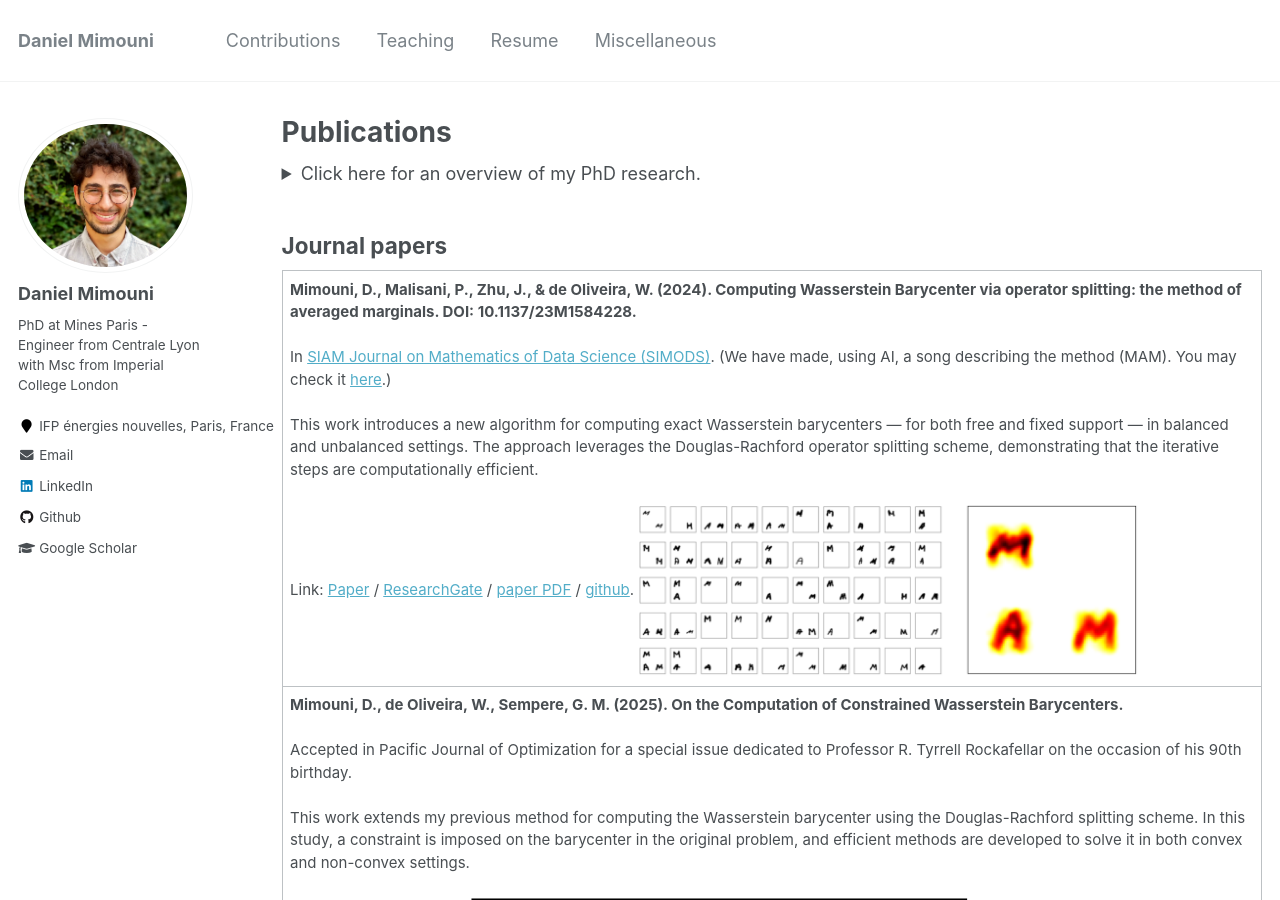
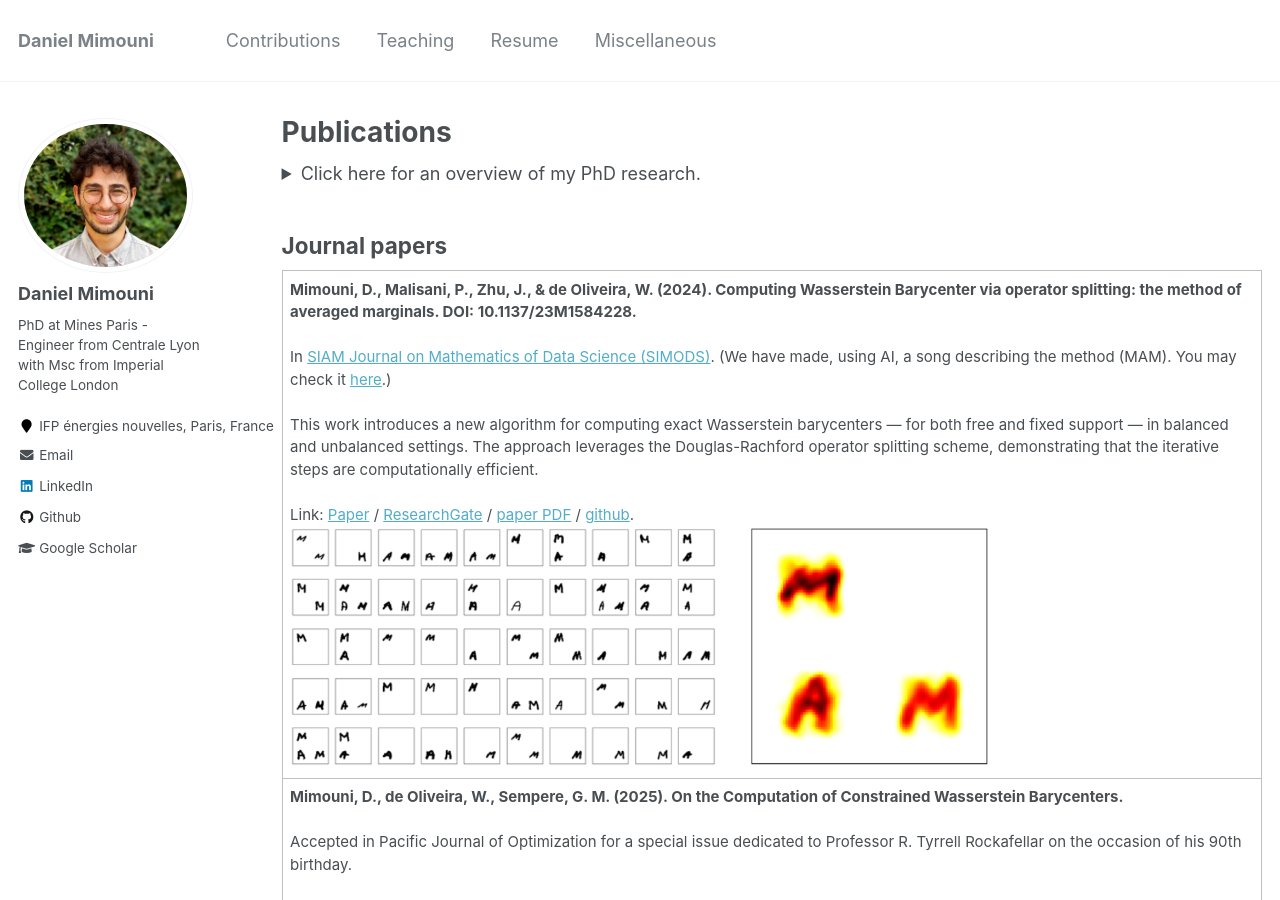
Before and after one commit to dan-mim/dan-mim.github.io, a Jekyll site: the page built from _pages/publications.md, in a window 1280 px wide and 900 px high. Built offline with Jekyll 4.4.1, drawn with Linux system fonts in a browser that asks for light colours.

Commit message:
Update publications.md

```diff
--- a/_pages/publications.md
+++ b/_pages/publications.md
@@ -34,7 +34,7 @@
       In <a href="https://epubs.siam.org/doi/abs/10.1137/23M1584228">SIAM Journal on Mathematics of Data Science (SIMODS)</a>. (We have made, using AI, a song describing the method (MAM). You may check it <a href="/files/MAM.mp3">here</a>.)<br><br>
       This work introduces a new algorithm for computing exact Wasserstein barycenters — for both free and fixed support — in balanced and unbalanced settings. The approach leverages the Douglas-Rachford operator splitting scheme, demonstrating that the iterative steps are computationally efficient. <br><br>
       Link: <a href="https://epubs.siam.org/doi/abs/10.1137/23M1584228">Paper</a> / <a href="https://www.researchgate.net/publication/373838665_Computing_Wasserstein_Barycenter_via_operator_splitting_the_method_of_averaged_marginals">ResearchGate</a> / <a href="/files/Computing_Wasserstein_Barycenters_via_operator_splitting.pdf">paper PDF</a> / <a href="https://github.com/dan-mim/Computing-Wasserstein-Barycenters-MAM">github</a>.
-      <img src="/files/MAM.PNG" alt="plot" width="500"/>
+      <img src="/files/MAM.PNG" alt="plot" width="700"/>
 
     </td>
   </tr>
@@ -46,7 +46,7 @@
       Accepted in Pacific Journal of Optimization for a special issue dedicated to Professor R. Tyrrell Rockafellar on the occasion of his 90th birthday.<br><br>
       This work extends my previous method for computing the Wasserstein barycenter using the Douglas-Rachford splitting scheme. In this study, a constraint is imposed on the barycenter in the original problem, and efficient methods are developed to solve it in both convex and non-convex settings.<br><br>
       Link: <a href="/files/constrained_Wasserstein.pdf">paper PDF</a> / <a href="https://github.com/dan-mim/Constrained-Optimal-Transport">github</a>.
-      <img src="/files/mamGAN.PNG" alt="plot" width="500"/>
+      <img src="/files/mamGAN.PNG" alt="plot" width="700"/>
     </td>
   </tr>
 
@@ -56,7 +56,7 @@
       Submitted to <a href="https://link.springer.com/journal/10479">Annals of Operations Research</a>.<br><br>
       The method, based on the nested distance, proposed by Kovacevic and Pichler is the most accurate for reducing scenario trees, but its slow execution has limited its practical use. In this work, we show that the method can be significantly accelerated by reformulating one of its steps as an optimal transport problem, solvable with state-of-the-art algorithms. The resulting algorithm is nearly ten times faster, making it suitable for industrial applications.<br><br>
       Link: <a href="https://www.researchgate.net/publication/">website</a> / <a href="/files/reduction_tree.pdf">paper PDF</a> / <a href="https://github.com/dan-mim/Nested_tree_reduction">github</a>, <a href="https://github.com/dan-mim/wasserstein-morphing-mamGAN">also visit</a>.
-      <img src="/files/KPalgo.PNG" alt="plot" width="500"/>
+      <img src="/files/KPalgo.PNG" alt="plot" width="700"/>
     </td>
   </tr>
 
```
